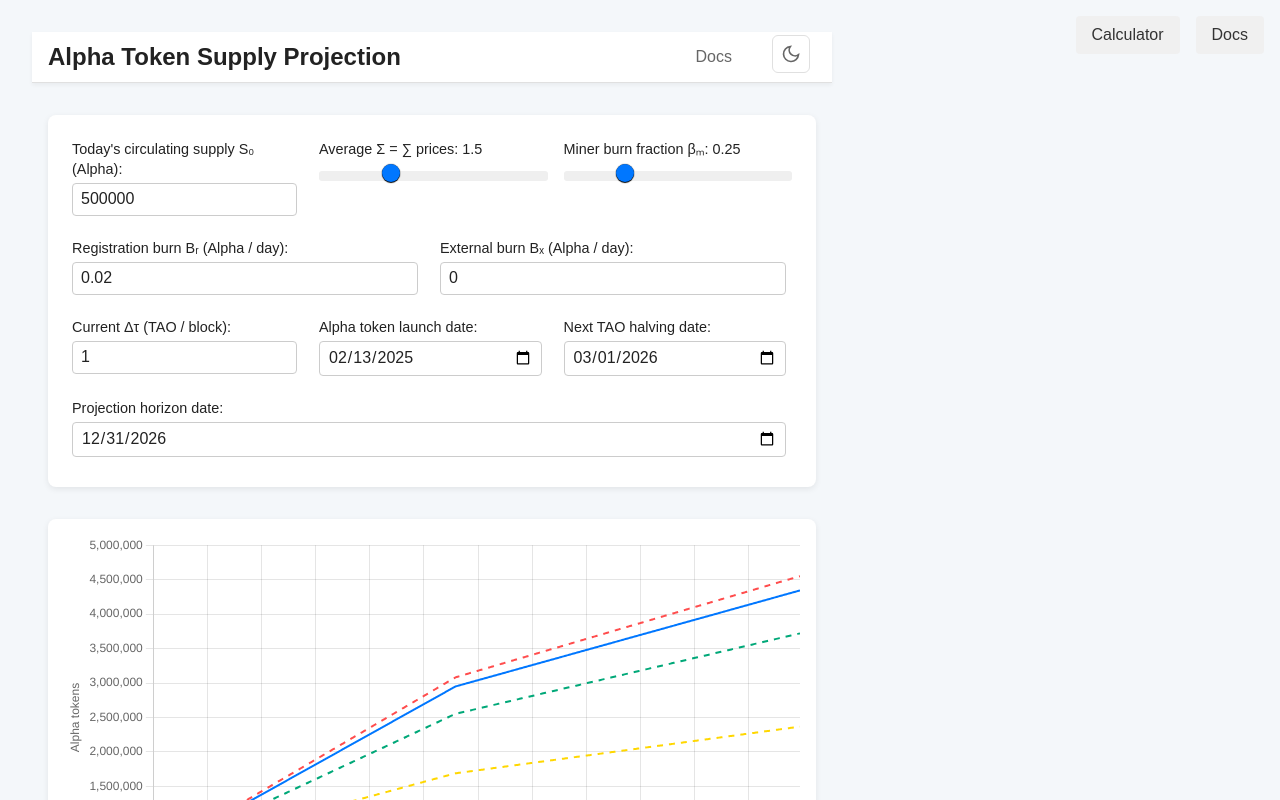
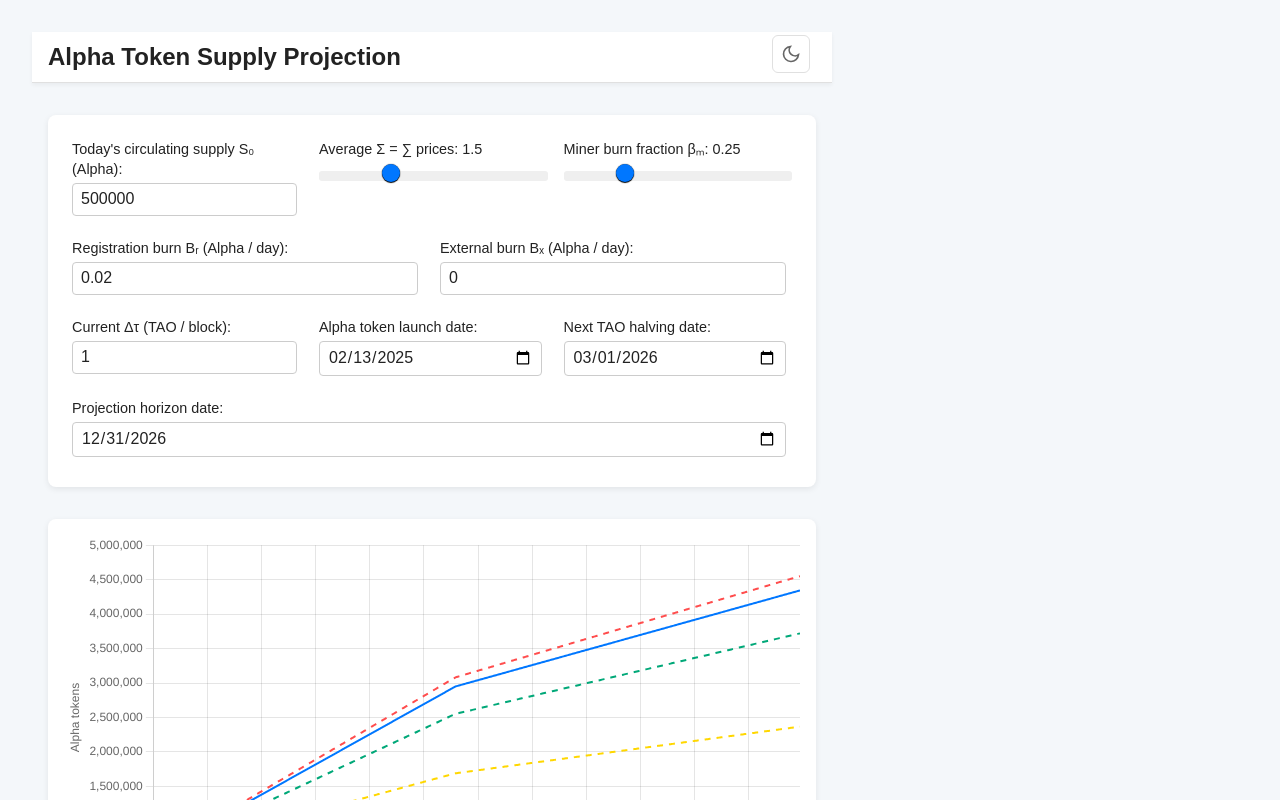
Before and after one commit to 0xVonBismarck/alphaVal, a React (Vite) app: page / in a window 1280 px wide. Shown: the top 800 px of the page. Built offline with nearby package versions, Linux system fonts and the light colour scheme.

Commit message:
Remove Calculator and Docs navigation buttons from all pages

```diff
--- a/docs.html
+++ b/docs.html
@@ -17,24 +17,6 @@
         width: 0.8em;
         margin: 0 0.8em 0.2em -1.6em;
         vertical-align: middle;
-      }
-      .nav-container {
-        position: fixed;
-        top: 1rem;
-        right: 1rem;
-        z-index: 1000;
-        display: flex;
-        gap: 1rem;
-      }
-      .nav-container a {
-        text-decoration: none;
-        padding: 0.5rem 1rem;
-        border-radius: 4px;
-        background: #f0f0f0;
-        color: #333;
-      }
-      .nav-container a:hover {
-        background: #e0e0e0;
       }
       body {
         margin: 0;
@@ -65,10 +47,6 @@
     <script src="https://cdn.jsdelivr.net/npm/mathjax@3/es5/tex-chtml-full.js" type="text/javascript"></script>
   </head>
   <body>
-    <nav class="nav-container">
-      <a href="/">Calculator</a>
-      <a href="/docs.html">Docs</a>
-    </nav>
     <div class="content">
       Loading...
     </div>
--- a/index.html
+++ b/index.html
@@ -6,24 +6,6 @@
     <title>Alpha Token Supply Calculator</title>
     <link rel="stylesheet" href="https://cdn.jsdelivr.net/npm/water.css@2/out/water.css">
     <style>
-      .nav-container {
-        position: fixed;
-        top: 1rem;
-        right: 1rem;
-        z-index: 1000;
-        display: flex;
-        gap: 1rem;
-      }
-      .nav-container a {
-        text-decoration: none;
-        padding: 0.5rem 1rem;
-        border-radius: 4px;
-        background: #f0f0f0;
-        color: #333;
-      }
-      .nav-container a:hover {
-        background: #e0e0e0;
-      }
       body {
         margin: 0;
         padding: 0;
@@ -42,10 +24,6 @@
     </style>
   </head>
   <body>
-    <nav class="nav-container">
-      <a href="/">Calculator</a>
-      <a href="/docs.html">Docs</a>
-    </nav>
     <div id="root"></div>
     <script type="module" src="/src/main.jsx"></script>
   </body>
--- a/src/components/Header.jsx
+++ b/src/components/Header.jsx
@@ -1,25 +1,17 @@
 import React from 'react'
-import { Link, useLocation } from 'react-router-dom'
+import { Link } from 'react-router-dom'
 import ThemeToggle from './ThemeToggle'
 
 function Header() {
-  const location = useLocation()
-
   return (
     <header className="app-header">
       <div className="header-content">
         <Link to="/" className="header-title">
           <h1>Alpha Token Supply Projection</h1>
         </Link>
-        <nav className="header-nav">
-          <Link
-            to="/docs"
-            className={`nav-link ${location.pathname === '/docs' ? 'active' : ''}`}
-          >
-            Docs
-          </Link>
+        <div className="header-nav">
           <ThemeToggle />
-        </nav>
+        </div>
       </div>
     </header>
   )
```
